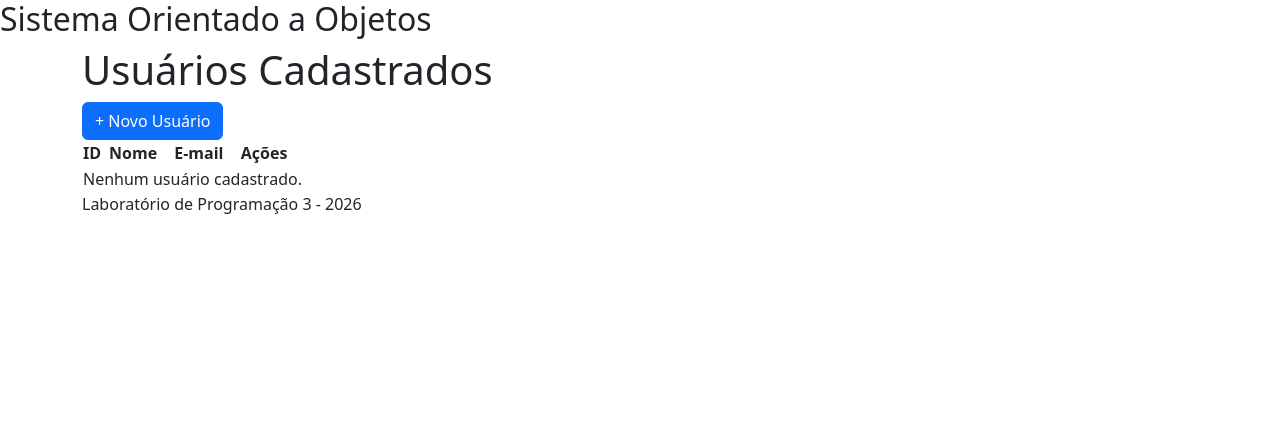
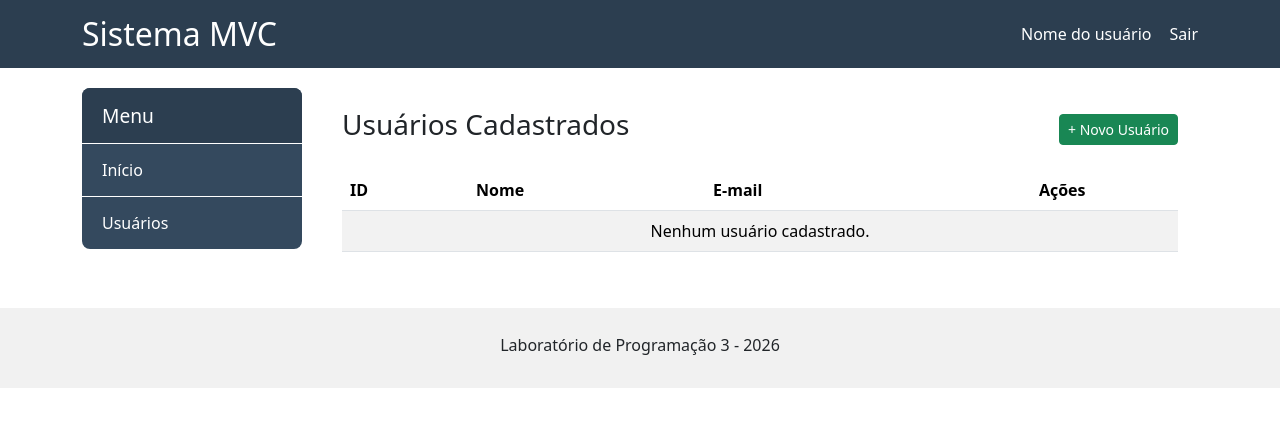
Before and after one commit to Gabriel-Jrs/LP3-Projeto, a PHP site: page /lp3_projeto/usuarios in a window 1280 px wide. Shown: the top 427 px of the page. Run offline with PHP 8.4, Linux system fonts and the light colour scheme; data that the repository does not hold is empty.

Commit message:
Add files via upload

```diff
--- a/controllers/UsuarioController.php
+++ b/controllers/UsuarioController.php
@@ -15,4 +15,18 @@ public function index(){
     require __dir__ . '/../views/usuarios/index.php';
 }
 
+public function adicionar(){
+    if($_SERVER['REQUEST_METHOD']=== 'POST'){
+        $nome = filter_input(INPUT_POST, 'nome' , FILTER_SANITIZE_FULL_SPECIAL_CHARS);
+        $email = filter_input(INPUT_POST, 'email' , FILTER_VALIDATE_EMAIL);
+
+        if($nome && $email){
+            $this->model->salvar($nome, $email);
+            header('Location: /lp3_projeto/usuarios');
+            exit;
+
+            }
+    }
+    require __DIR__ . '/../views/usuarios/criar.php';
 }
+}
--- a/index.php
+++ b/index.php
@@ -27,8 +27,9 @@ $rotas = [
     '/'               => ['controller' => 'HomeController',    'metodo' => 'index'],
     '/empresa'               => ['controller' => 'HomeController',    'metodo' => 'sobre'],
         '/usuarios'               => ['controller' => 'UsuarioController',    'metodo' => 'index'],
+'/usuarios/adicionar'               => ['controller' => 'UsuarioController',    'metodo' => 'adicionar'],
+];
 
-];
 
 // Verificação de existência da rota
 if (array_key_exists($uri, $rotas)) {
--- a/models/Usuario.php
+++ b/models/Usuario.php
@@ -2,18 +2,39 @@
 
 require_once __DIR__ . '/../config/Database.php';
 
-class Usuario{
-private $db;
+class Usuario
+{
+    private $db;
 
     public function __construct()
     {
         $this->db = Database::getConnection();
     }
 
-    public function listar(){
-    $stmt = $this->db->query("select * from usuarios order by id desc");
-    return $stmt->fetchAll();
+    public function listar()
+    {
+        $stmt = $this->db->query("select * from usuarios order by id desc");
+        return $stmt->fetchAll();
     }
-
-
+    public function salvar(string $nome, string $email)
+    {
+        $sql = "insert into usuarios (nome, email) values (:nome, :email)";
+        $stmt = $this->db->prepare($sql);
+        $values = [
+            ':nome' => $nome,
+            ':email' => $email
+        ];
+        return $stmt->execute($values);
+    }
+    public function atualizar(int $id, string $nome, string $email)
+    {
+        $sql = "update usuarios set nome=:nome, set email=:email where id=:id";
+        $stmt = $this->db->prepare($sql);
+        $values = [
+            ':nome' => $nome,
+            ':email' => $email,
+            ':id' => $id,
+        ];
+        return $stmt->execute($values);
+    }
 }
--- a/views/css/style.css
+++ b/views/css/style.css
@@ -0,0 +1,100 @@
+.main-header {
+    background-color: #2c3e50;
+    color: #fff;
+    padding: 15px 0;
+    margin-bottom: 20px;
+}
+
+.main-header .container {
+    display: flex;
+    align-items: center;
+    justify-content: space-between;
+}
+
+.main-header h2 {
+    margin: 0;
+}
+
+.main-header nav {
+    display: flex;
+    align-items: center;
+    gap: 18px;
+}
+
+.main-header nav a {
+    color: #fff;
+    text-decoration: none;
+}
+
+.main-header nav a:hover {
+    text-decoration: underline;
+}
+
+.page-layout {
+    display: flex;
+    align-items: flex-start;
+    gap: 20px;
+}
+
+.content-panel {
+    flex: 1;
+    background-color: #fff;
+    padding: 20px;
+}
+
+.header-action {
+    display: flex;
+    justify-content: space-between;
+    align-items: center;
+    margin-bottom: 20px;
+}
+
+.main-footer {
+    background-color: #f1f1f1;
+    padding: 25px 0 15px 0;
+    margin-top: 20px;
+    text-align: center;
+}
+
+.sidebar {
+    width: 220px;
+    background-color: #34495e;
+    color: #fff;
+    border-radius: 8px;
+    overflow: hidden;
+    flex-shrink: 0;
+}
+
+.sidebar-header {
+    padding: 16px 20px;
+    background-color: #2c3e50;
+    border-bottom: 1px solid #ffffff;
+}
+
+.sidebar-header h3 {
+    margin: 0;
+    font-size: 1.2rem;
+}
+
+.sidebar-nav ul {
+    list-style: none;
+    margin: 0;
+    padding: 0;
+}
+
+.sidebar-nav li + li {
+    border-top: 1px solid #ffffff;
+}
+
+.sidebar-nav a {
+    display: block;
+    padding: 14px 20px;
+    color: #fff;
+    text-decoration: none;
+    transition: background-color 0.2s ease;
+}
+
+.sidebar-nav a:hover {
+    background-color: #2c3e50;
+    text-decoration: none;
+}
--- a/views/layout/footer.php
+++ b/views/layout/footer.php
@@ -1,5 +1,5 @@
     </main>
-    <footer class="">
+    <footer class="main-footer">
         <div class="container">
             <p>Laboratório de Programação 3 - <?= date('Y') ?></p>
         </div>
--- a/views/layout/header.php
+++ b/views/layout/header.php
@@ -1,16 +1,22 @@
 <!DOCTYPE html>
 <html lang="pt-BR">
+
 <head>
     <meta charset="UTF-8">
     <meta name="viewport" content="width=device-width, initial-scale=1.0">
-    <title>Sistema MVC PHP</title>
+    <title>Sistema MVC PHP OO</title>
     <link href="https://cdn.jsdelivr.net/npm/bootstrap@5.3.8/dist/css/bootstrap.min.css" rel="stylesheet" integrity="sha384-sRIl4kxILFvY47J16cr9ZwB07vP4J8+LH7qKQnuqkuIAvNWLzeN8tE5YBujZqJLB" crossorigin="anonymous">
     <link rel="stylesheet" href="/lp3_projeto/views/css/style.css">
 </head>
+
 <body>
-    <header class="">
-        <div class="">
-            <h2>Sistema Orientado a Objetos</h2>
+    <header class="main-header">
+        <div class="container">
+            <h2>Sistema MVC</h2>
+            <nav>
+                <span>Nome do usuário</span>
+                <a href="/lp3_projeto/">Sair</a>
+            </nav>
         </div>
     </header>
     <main class="container">
--- /dev/null
+++ b/views/layout/nav.php
@@ -0,0 +1,12 @@
+<aside class="sidebar">
+    <div class="sidebar-header">
+        <h3>Menu</h3>
+    </div>
+
+    <nav class="sidebar-nav" aria-label="Menu lateral">
+        <ul>
+            <li><a href="/lp3_projeto/">Início</a></li>
+            <li><a href="/lp3_projeto/usuarios">Usuários</a></li>
+        </ul>
+    </nav>
+</aside>
--- a/views/usuarios/index.php
+++ b/views/usuarios/index.php
@@ -1,17 +1,21 @@
 <?php include __DIR__ . '/../layout/header.php'; ?>
 
+<div class="page-layout">
+    <?php include __DIR__ . '/../layout/nav.php'; ?>
+
+    <div class="content-panel">
         <div class="header-action">
-    <h1>Usuários Cadastrados</h1>
-    <a href="/lp3_projeto/usuarios/criar" class="btn btn-primary">+ Novo Usuário</a>
+            <h3>Usuários Cadastrados</h3>
+            <a href="/lp3_projeto/usuarios/adicionar" class="btn btn-success btn-sm">+ Novo Usuário</a>
         </div>
 
-<table>
+        <table class="table table-striped">
             <thead>
                 <tr>
                     <th>ID</th>
                     <th>Nome</th>
                     <th>E-mail</th>
-            <th>Ações</th>
+                    <th class="text-center">Ações</th>
                 </tr>
             </thead>
             <tbody>
@@ -21,7 +25,7 @@
                             <td><?= $user['id'] ?></td>
                             <td><?= htmlspecialchars($user['nome']) ?></td>
                             <td><?= htmlspecialchars($user['email']) ?></td>
-                    <td>
+                            <td class="text-center">
                                 <a href="/lp3_projeto/usuarios/editar?id=<?= $user['id'] ?>" class="btn btn-warning btn-sm">Editar</a>
 
                                 <a href="/lp3_projeto/usuarios/excluir?id=<?= $user['id'] ?>"
@@ -39,5 +43,7 @@
                 <?php endif; ?>
             </tbody>
         </table>
+    </div>
+</div>
 
 <?php include __DIR__ . '/../layout/footer.php'; ?>
```
Also changed, not shown: controllers/HomeController.php (+8 -4 lines), views/404.php (+10 -6 lines), views/home.php (+10 -6 lines), views/usuarios/criar.php (+12 -4 lines), views/usuarios/editar.php (+11 -3 lines), .htaccess (added). Lines whose indentation alone changed are shown as unchanged.
